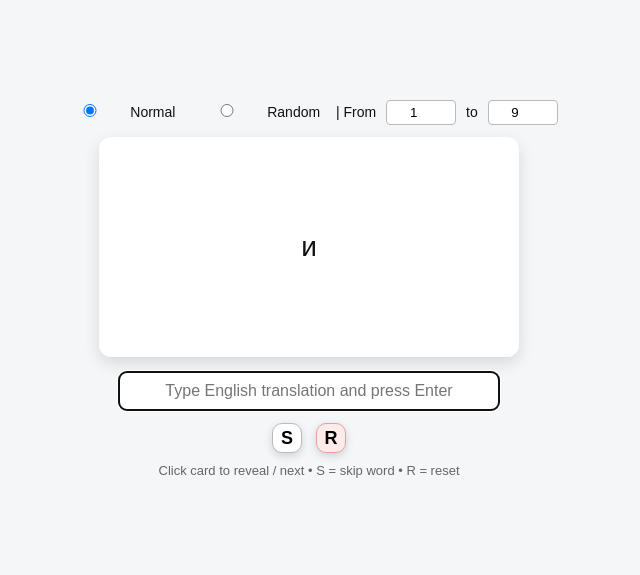
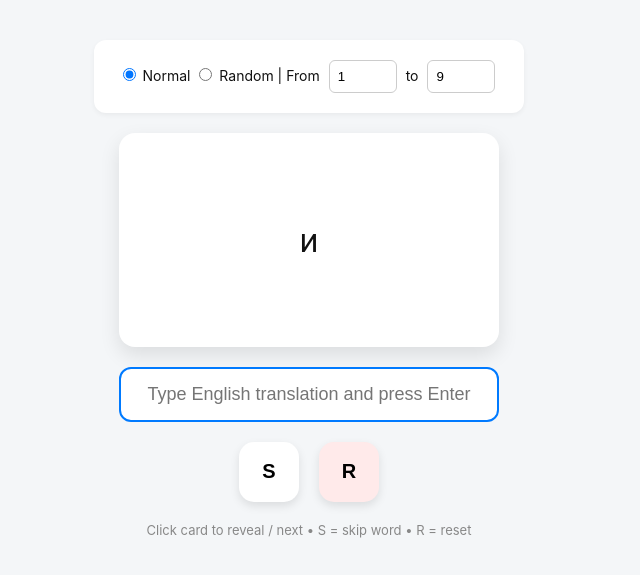
Before and after one commit to LeporidaeHermit/flashcard, a plain HTML site: page index.html in a window 1280 px wide. Shown: the part 111-686 px from the top of the page, without its empty margins (331-971 px from the left). Drawn offline with Linux system fonts and the light colour scheme.

Commit message:
Update style.css

```diff
--- a/style.css
+++ b/style.css
@@ -1,107 +1,105 @@
 body {
-    font-family: Arial, sans-serif;
+    font-family: -apple-system, BlinkMacSystemFont, "Segoe UI", Roboto, Helvetica, Arial, sans-serif;
     background: #f4f6f8;
     color: #111;
     display: flex;
     flex-direction: column;
     align-items: center;
     justify-content: center;
-    height: 100vh;
+    min-height: 100vh;
     margin: 0;
+    padding: 20px;
+    box-sizing: border-box;
 }
 
 .controls {
-    margin-bottom: 12px;
+    margin-bottom: 20px;
     font-size: 14px;
+    text-align: center;
+    background: #fff;
+    padding: 15px;
+    border-radius: 12px;
+    box-shadow: 0 2px 5px rgba(0,0,0,0.05);
+    width: 100%;
+    max-width: 400px;
 }
 
-.controls input {
-    width: 60px;
-    margin: 0 6px;
-    padding: 4px;
-    background: #fff;
-    border: 1px solid #bbb;
-    border-radius: 4px;
-    text-align: center;
+.range-inputs {
+    margin-top: 10px;
 }
 
-.controls label {
-    margin-right: 12px;
-    cursor: pointer;
+.controls input[type="number"] {
+    width: 50px;
+    padding: 8px;
+    margin: 5px;
+    border: 1px solid #ccc;
+    border-radius: 6px;
 }
 
 .card {
-    width: 380px;
-    min-height: 180px;
+    width: 100%;
+    max-width: 380px;
+    aspect-ratio: 16 / 9;
     background: #ffffff;
-    border-radius: 12px;
+    border-radius: 16px;
     display: flex;
     justify-content: center;
     align-items: center;
     padding: 20px;
-    font-size: 28px;
+    font-size: 32px;
     text-align: center;
     cursor: pointer;
     user-select: none;
-    box-shadow: 0 6px 16px rgba(0,0,0,0.12);
-    transition: transform 0.15s ease, box-shadow 0.15s ease;
+    box-shadow: 0 8px 20px rgba(0,0,0,0.1);
+    transition: transform 0.1s ease;
+    box-sizing: border-box;
 }
 
-.card:hover {
-    transform: scale(1.03);
-    box-shadow: 0 10px 24px rgba(0,0,0,0.18);
+.card:active {
+    transform: scale(0.98);
+}
+
+#answerInput {
+    margin-top: 20px;
+    width: 100%;
+    max-width: 380px;
+    padding: 15px;
+    font-size: 18px;
+    border-radius: 12px;
+    border: 2px solid #ddd;
+    text-align: center;
+    box-sizing: border-box;
+    outline: none;
+}
+
+#answerInput:focus {
+    border-color: #007aff;
 }
 
 .actions {
-    margin-top: 12px;
+    margin-top: 20px;
     display: flex;
-    gap: 14px;
+    gap: 20px;
 }
 
 .square-btn {
-    width: 30px;
-    height: 30px;
-    border-radius: 10px;
-    border: 1px solid #bbb;
+    width: 60px;
+    height: 60px;
+    border-radius: 15px;
+    border: none;
     background: #fff;
-    font-size: 18px;
+    font-size: 20px;
     font-weight: bold;
     cursor: pointer;
-    box-shadow: 0 3px 8px rgba(0,0,0,0.15);
-    transition: background 0.15s ease, transform 0.1s ease;
+    box-shadow: 0 4px 10px rgba(0,0,0,0.1);
 }
 
-.square-btn:hover {
-    background: #f0f0f0;
-    transform: scale(1.05);
-}
-
-.square-btn.active {
-    background: #c8f7c5;
-    border-color: #6bbf6b;
-}
-
-.square-btn.danger {
-    background: #ffeaea;
-    border-color: #e5a1a1;
-}
-
-.square-btn.danger:hover {
-    background: #ffdede;
-}
+.square-btn.active { background: #c8f7c5; }
+.square-btn.danger { background: #ffeaea; }
 
 .hint {
-    margin-top: 10px;
+    margin-top: 20px;
     font-size: 13px;
-    color: #666;
-}
-
-#answerInput {
-    margin-top: 14px;
-    width: 360px;
-    padding: 10px;
-    font-size: 16px;
-    border-radius: 8px;
-    border: 1px solid #bbb;
+    color: #888;
     text-align: center;
 }
```
